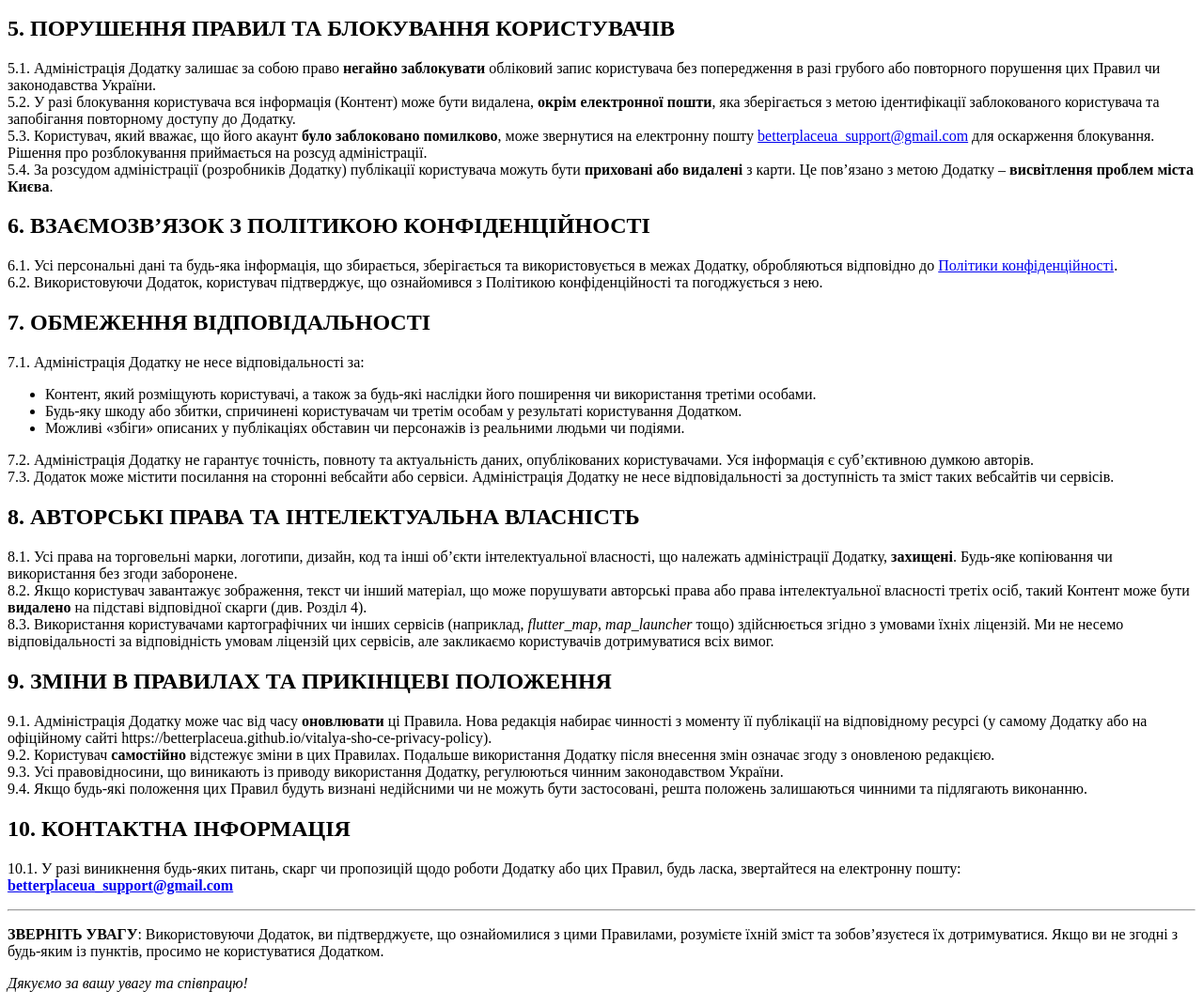
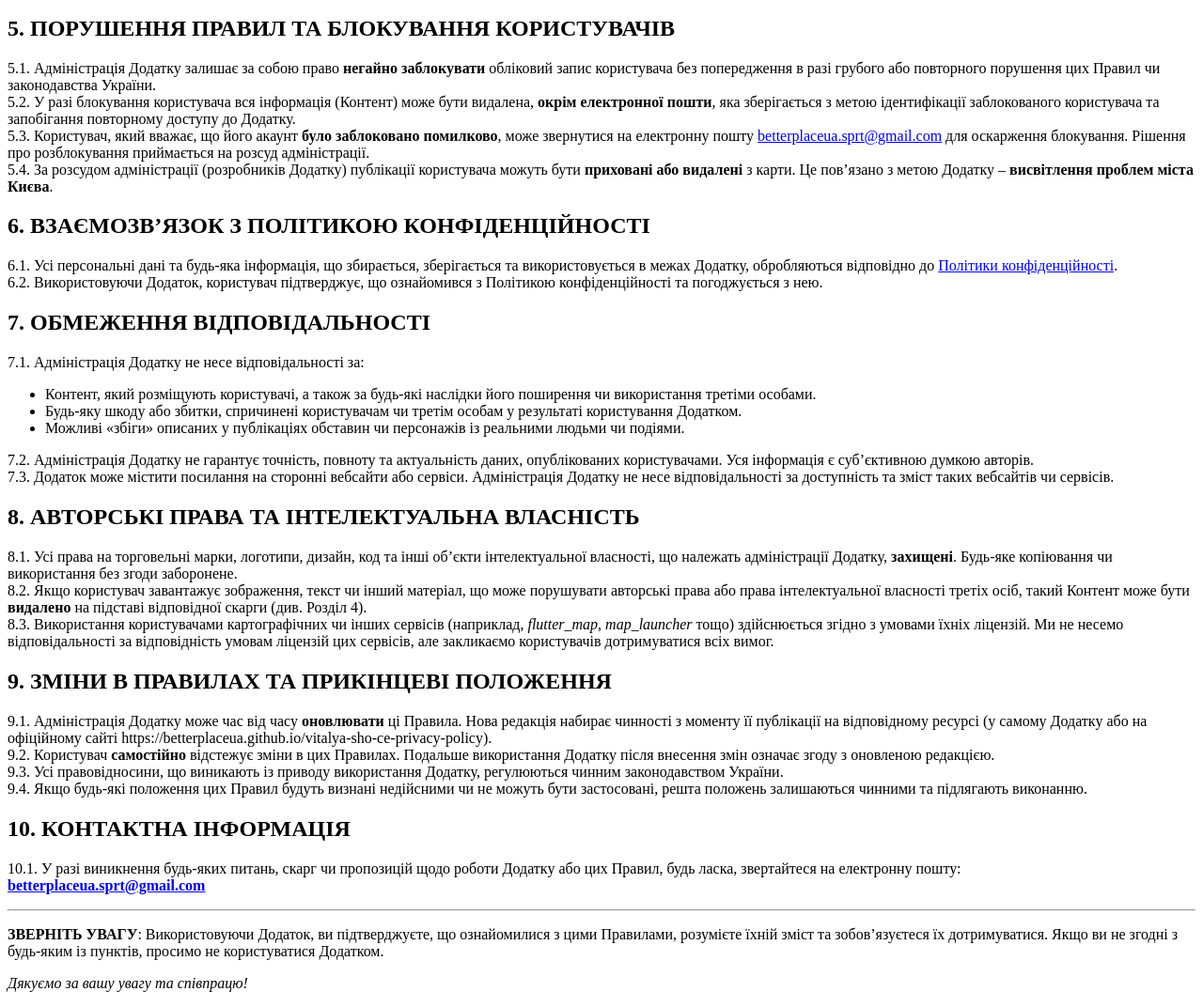
Before and after one commit to BetterPlaceUA/vitalya-sho-ce-terms-and-conditions, a plain HTML site: page index.html in a window 1280 px wide. Shown: the part 1223-2295 px from the top of the page at 94% size. Drawn offline with Linux system fonts and the light colour scheme.

Commit message:
Update index.html

```diff
--- a/index.html
+++ b/index.html
@@ -64,7 +64,7 @@
 <h2>5. ПОРУШЕННЯ ПРАВИЛ ТА БЛОКУВАННЯ КОРИСТУВАЧІВ</h2>
 <p>5.1. Адміністрація Додатку залишає за собою право <strong>негайно заблокувати</strong> обліковий запис користувача без попередження в разі грубого або повторного порушення цих Правил чи законодавства України.<br>
 5.2. У разі блокування користувача вся інформація (Контент) може бути видалена, <strong>окрім електронної пошти</strong>, яка зберігається з метою ідентифікації заблокованого користувача та запобігання повторному доступу до Додатку.<br>
-5.3. Користувач, який вважає, що його акаунт <strong>було заблоковано помилково</strong>, може звернутися на електронну пошту <a href="mailto:betterplaceua_support@gmail.com">betterplaceua_support@gmail.com</a> для оскарження блокування. Рішення про розблокування приймається на розсуд адміністрації.<br>
+5.3. Користувач, який вважає, що його акаунт <strong>було заблоковано помилково</strong>, може звернутися на електронну пошту <a href="mailto:betterplaceua.sprt@gmail.com">betterplaceua.sprt@gmail.com</a> для оскарження блокування. Рішення про розблокування приймається на розсуд адміністрації.<br>
 5.4. За розсудом адміністрації (розробників Додатку) публікації користувача можуть бути <strong>приховані або видалені</strong> з карти. Це пов’язано з метою Додатку – <strong>висвітлення проблем міста Києва</strong>.</p>
 
 <h2>6. ВЗАЄМОЗВ’ЯЗОК З ПОЛІТИКОЮ КОНФІДЕНЦІЙНОСТІ</h2>
@@ -94,7 +94,7 @@
 
 <h2>10. КОНТАКТНА ІНФОРМАЦІЯ</h2>
 <p>10.1. У разі виникнення будь-яких питань, скарг чи пропозицій щодо роботи Додатку або цих Правил, будь ласка, звертайтеся на електронну пошту:<br>
-<strong><a href="mailto:betterplaceua_support@gmail.com">betterplaceua_support@gmail.com</a></strong></p>
+<strong><a href="mailto:betterplaceua.sprt@gmail.com">betterplaceua.sprt@gmail.com</a></strong></p>
 
 <hr>
 <p><strong>ЗВЕРНІТЬ УВАГУ</strong>: Використовуючи Додаток, ви підтверджуєте, що ознайомилися з цими Правилами, розумієте їхній зміст та зобов’язуєтеся їх дотримуватися. Якщо ви не згодні з будь-яким із пунктів, просимо не користуватися Додатком.</p>
```
